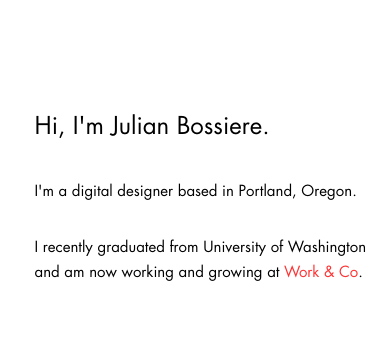
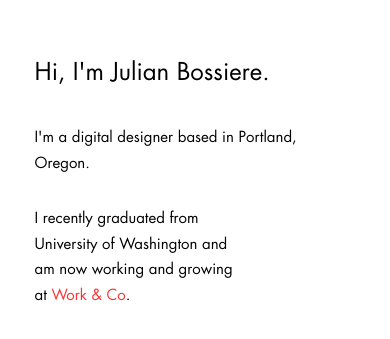
Before and after one commit to jbossiere/julian, a plain HTML site: page index.html in a window 390 px wide. Shown: the part 187-526 px from the top of the page. Drawn offline with nearby package versions, Linux system fonts and the light colour scheme.

Commit message:
adjust spacing on mobile

```diff
--- a/main.css
+++ b/main.css
@@ -66,9 +66,9 @@ a:hover {
 	#description {
 		max-width: 70%;
 	}
-	#text-div {
+	/*#text-div {
 		padding-right: 0;
-	}
+	}*/
 }
 
 
@@ -86,7 +86,7 @@ a:hover {
 	}
 	#description {
 		margin-top: 30px;
-		max-width: 100%
+		/*max-width: 100%*/
 	}
 	.body-text {
 		font-size: 15px;
```
